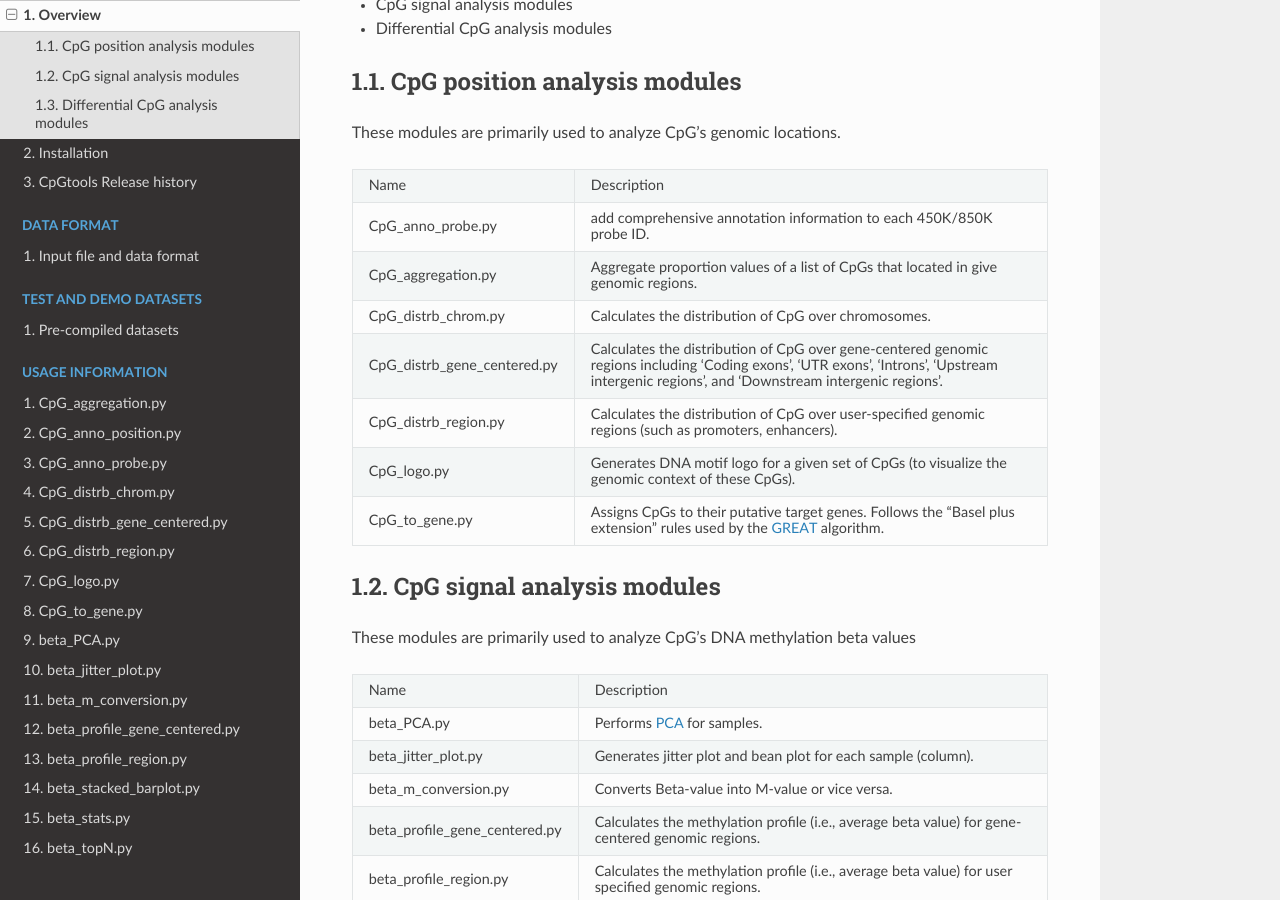
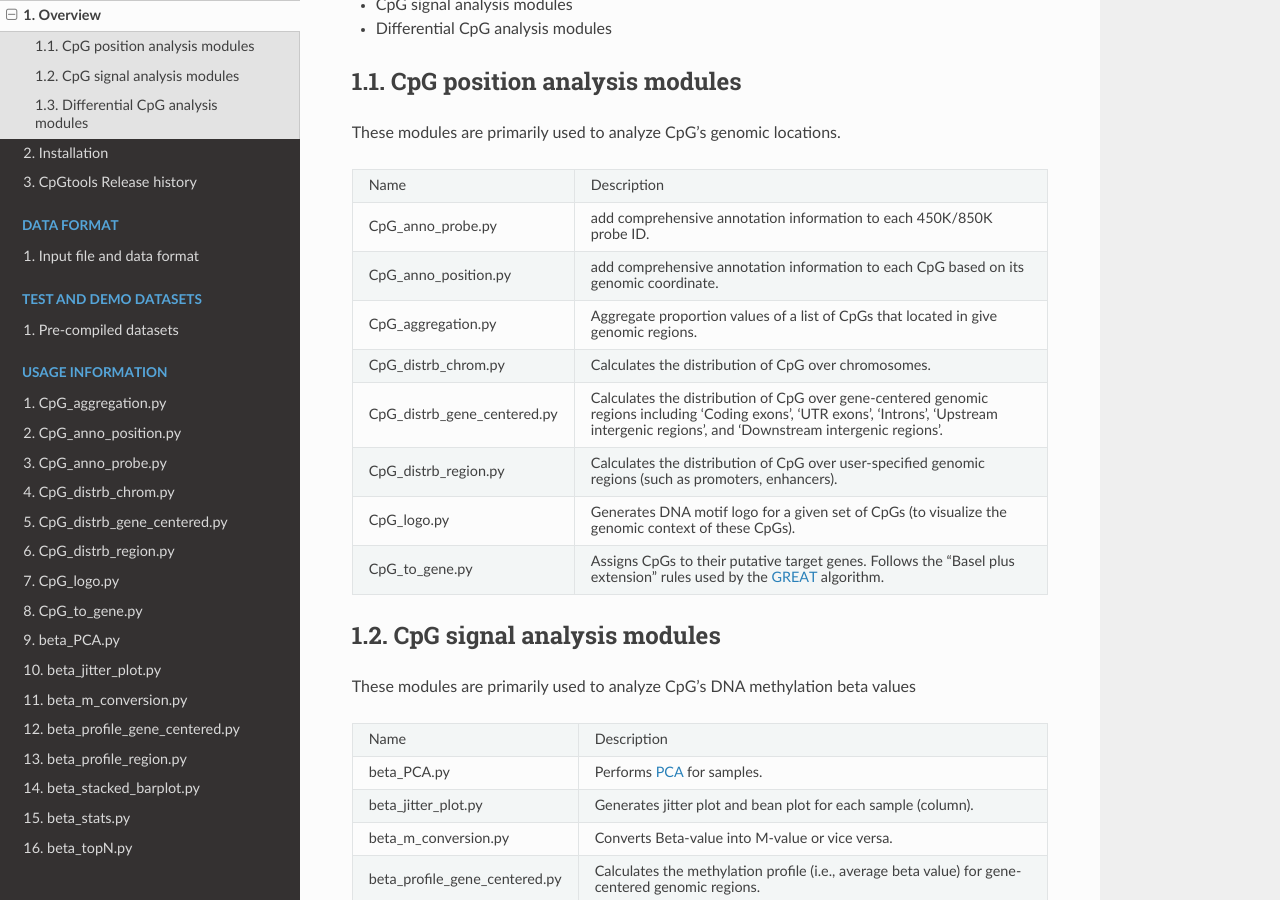
Before and after one commit to liguowang/cpgtools, a Sphinx documentation site: the page built from docs/source/overview.rst, in a window 1280 px wide and 900 px high, scrolled down 335 px. Built offline with Sphinx 7.4.7 and the Read the Docs theme 2.0.0, drawn with Linux system fonts in a browser that asks for light colours.

Commit message:
Update overview.rst

```diff
--- a/docs/source/overview.rst
+++ b/docs/source/overview.rst
@@ -22,6 +22,9 @@ These modules are primarily used to analyze CpG's genomic locations.
 +------------------------------+-------------------------------------------------------------------+
 |CpG_anno_probe.py             |add comprehensive annotation information to each 450K/850K probe   |
 |                              |ID.                                                                |
++------------------------------+-------------------------------------------------------------------+
+|CpG_anno_position.py          |add comprehensive annotation information to each CpG based on its  |
+|                              |genomic coordinate.                                                |
 +------------------------------+-------------------------------------------------------------------+
 |CpG_aggregation.py            |Aggregate proportion values of a list of CpGs that located in give |
 |                              |genomic regions.                                                   |
```
